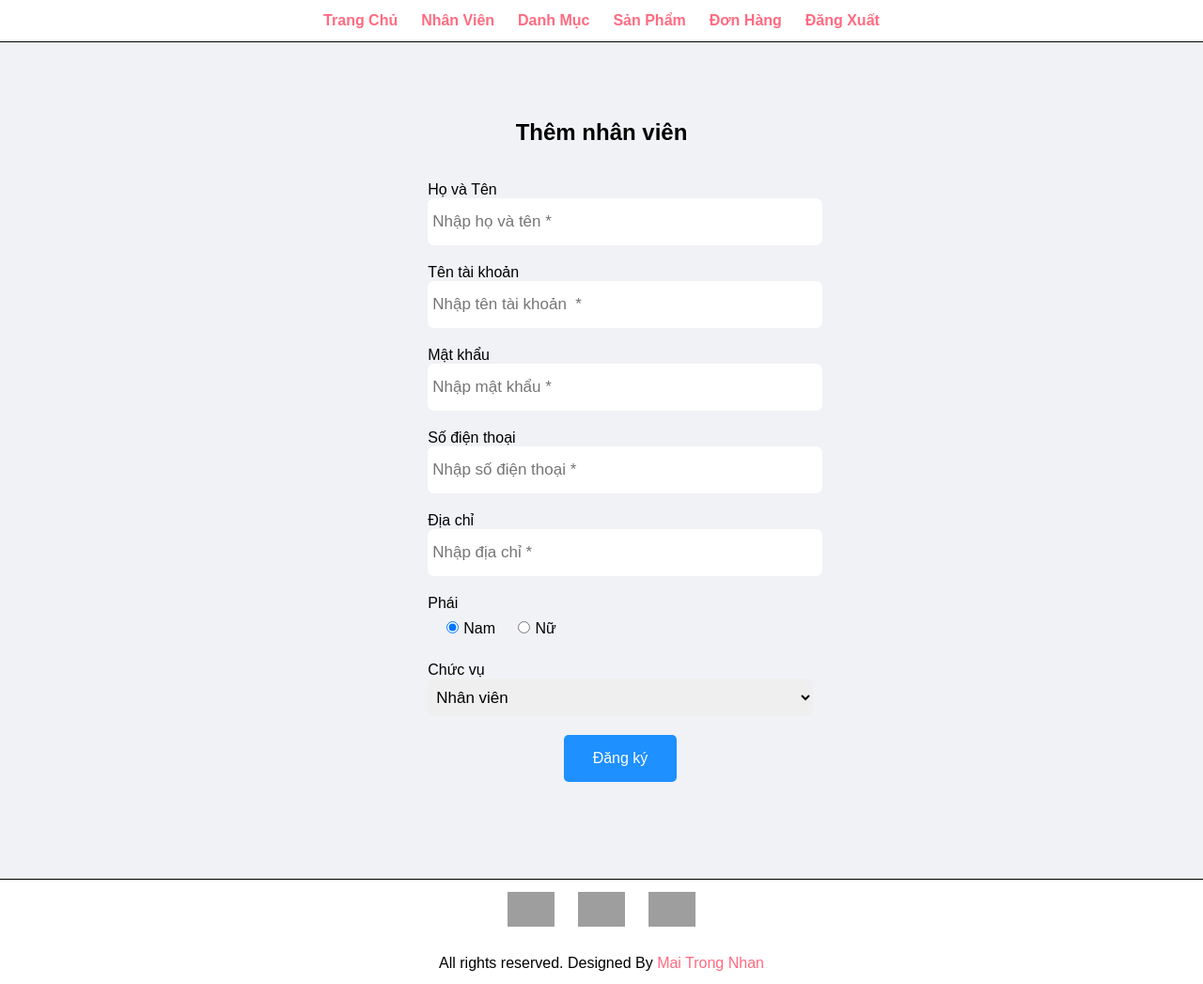
After one commit to maitrongnhan001/Sell-website-project, a PHP site: page /add-admin.php in a window 1280 px wide. The commit adds this page. Shown: the whole page at 94% size. Run offline with PHP 8.4, Linux system fonts and the light colour scheme; grey boxes are pictures that could not be loaded.

Commit message:
added layout

```diff
--- /dev/null
+++ b/Admin/add-admin.php
@@ -0,0 +1,54 @@
+<?php include('./layouts/header.php') ?>
+
+<section class="main">
+    <div class="container">
+        <h1 class="text-center">Thêm nhân viên</h1>
+        <br>
+        <form action="" method="POST">
+            <div class="group-input">
+                <p>Họ và Tên</p>
+                <input type="text" name="FullName" required placeholder="Nhập họ và tên *" class="format-ip">
+                <p id="nofi-1"></p>
+            </div>
+            <div class="group-input">
+                <p>Tên tài khoản</p>
+                <input type="text" name="UserName" placeholder="Nhập tên tài khoản  *" class="format-ip" required>
+                <p id="nofi-2" class="red"></p>
+            </div>
+            <div class="group-input">
+                <p>Mật khẩu</p>
+                <input type="password" name="Password" required placeholder="Nhập mật khẩu *" class="format-ip">
+                <p id="nofi-3"></p>
+            </div>
+            <div class="group-input">
+                <p>Số điện thoại</p>
+                <input type="number" name="Phone" required placeholder="Nhập số điện thoại *" class="format-ip">
+                <p id="nofi-4" class="red"></p>
+            </div>
+            <div class="group-input">
+                <p>Địa chỉ</p>
+                <input type="text" name="Address" required placeholder="Nhập địa chỉ *" class="format-ip">
+                <p id="nofi-5"></p>
+            </div>
+            <div class="group-input">
+                <p>Phái</p>
+                <input type="radio" value="Nam" name="Sex" checked>Nam
+                <input type="radio" value="Nu" name="Sex">Nữ
+            </div>
+            <div class="group-input">
+                <p>Chức vụ</p>
+                <Select name="Position" class="format-ip">
+                    <option value="Nhân viên">Nhân viên</option>
+                    <option value="Quản lý">Quản lý</option>
+                    <option value="Quản lý">Thủ kho</option>
+                    <option value="Quản lý">Bán hàng</option>
+                </Select>
+            </div>
+            <div class="group-input">
+                <input type="submit" id="register" value="Đăng ký" name="submit" class="btn-primary">
+            </div>
+        </form>
+    </div>
+</section>
+
+<?php include('./layouts/footer.php') ?>
--- a/Admin/css/style.css
+++ b/Admin/css/style.css
@@ -50,12 +50,12 @@ body {
     color: red;
 }
 
+.orange {
+    color: orange;
+}
+
 .green {
     color: green;
-}
-
-.orange {
-    color: orange;
 }
 
 .btn-200 {
@@ -190,3 +190,48 @@ a{
     display: inline;
     padding: 1%;
 }
+
+ /* css for form and input */
+.main form {
+    width: 40%;
+    margin: 0 auto;
+}
+
+ .group-input{
+    margin: 20px;
+    width: 100%;
+ }
+
+ .group-input p {
+     text-align: left;
+ }
+
+ .group-input p:last-child {
+    text-align: left;
+    margin: 5px 0 0 10px;
+}
+
+ .group-input input[type="submit"] {
+   width: 120px;
+   height: 50px;
+   font-size: 16px;
+   border: 0;
+   margin: 0 auto;
+}
+
+.group-input input[type="radio"] {
+    margin: 10px 5px 10px 20px;
+}
+
+.format-ip {
+    border: 0;
+    width: 100%;
+    height: 40px;
+    padding: 5px;
+    font-size: 17px;
+    border-radius: 7px;
+}
+
+.group-input input[type="submit"]:hover {
+    cursor: pointer;
+}
--- a/Admin/layouts/footer.php
+++ b/Admin/layouts/footer.php
@@ -20,7 +20,8 @@
             <p>All rights reserved. Designed By <a href="#" class="pink">Mai Trong Nhan</a></p>
         </div>
     </section>
-
+    <script src="https://ajax.googleapis.com/ajax/libs/jquery/3.5.1/jquery.min.js"></script>
+    <script src="./app/script.js"></script>
 </body>
 
 </html>
```
Also changed, not shown: Admin/app/script.js (added, +103 -0 lines), Admin/layouts/add-admin.php (deleted, +0 -10 lines).
